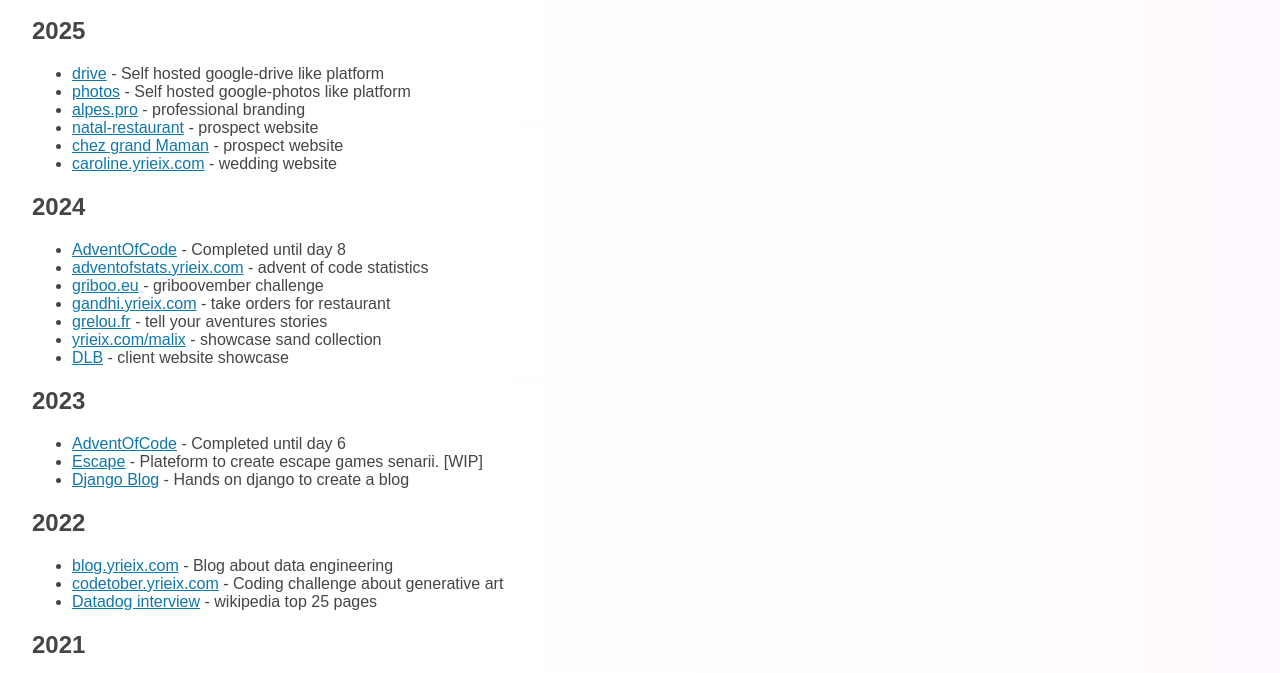
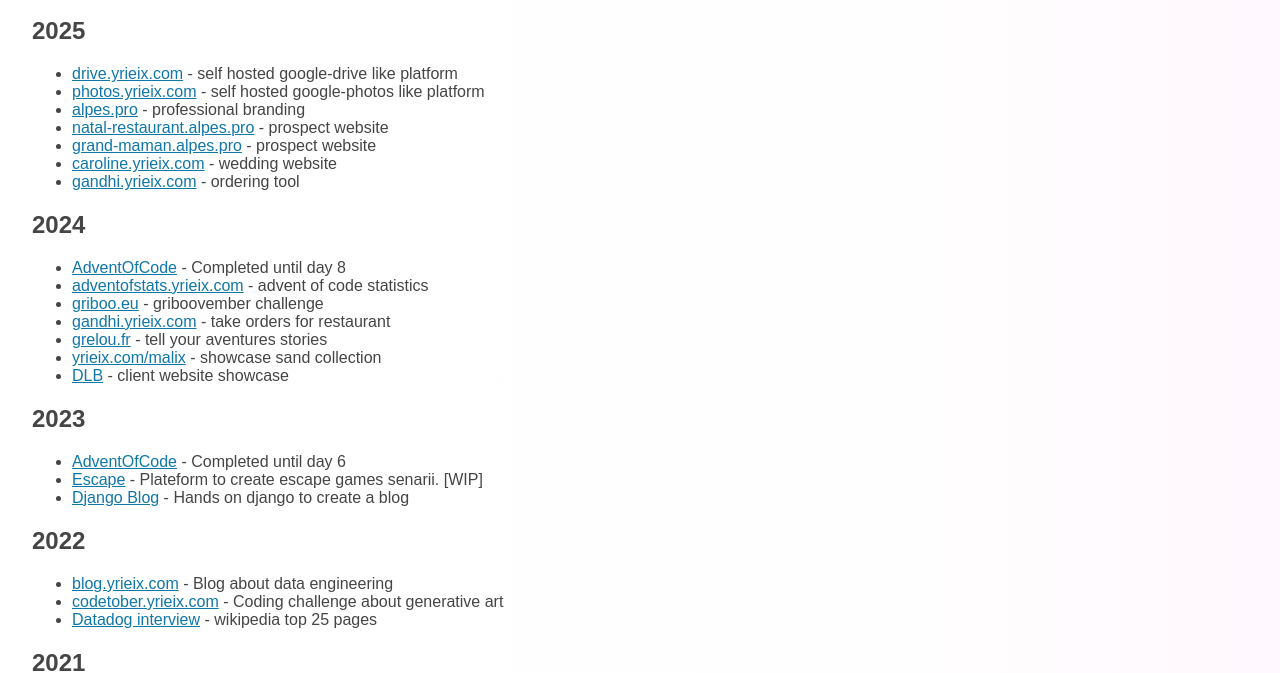
Before and after one commit to yleprince/projects, a plain HTML site: page index.html in a window 1280 px wide. Shown: the part 130-803 px from the top of the page. Drawn offline with Linux system fonts and the light colour scheme.

Commit message:
Update index.html

```diff
--- a/index.html
+++ b/index.html
@@ -31,12 +31,13 @@
         <a href="https://www.linkedin.com/in/yrieixleprince/">Yrieix</a></p>
         <h2>2025</h2>
         <ul>
-            <li><a href="https://drive.yrieix.com">drive</a> - Self hosted google-drive like platform</li>
-            <li><a href="https://photos.yrieix.com">photos</a> - Self hosted google-photos like platform</li>
+            <li><a href="https://drive.yrieix.com">drive.yrieix.com</a> - self hosted google-drive like platform</li>
+            <li><a href="https://photos.yrieix.com">photos.yrieix.com</a> - self hosted google-photos like platform</li>
             <li><a href="https://alpes.pro">alpes.pro</a> - professional branding</li>
-            <li><a href="https://natal-restaurant.alpes.pro">natal-restaurant</a> - prospect website</li>
-            <li><a href="https://grand-maman.alpes.pro">chez grand Maman</a> - prospect website</li>
+            <li><a href="https://natal-restaurant.alpes.pro">natal-restaurant.alpes.pro</a> - prospect website</li>
+            <li><a href="https://grand-maman.alpes.pro">grand-maman.alpes.pro</a> - prospect website</li>
             <li><a href="https://caroline.yrieix.com/">caroline.yrieix.com</a> - wedding website</li>
+            <li><a href="https://gandhi.yrieix.com/">gandhi.yrieix.com</a> - ordering tool</li>
         </ul>
         <h2>2024</h2>
         <ul>
```
